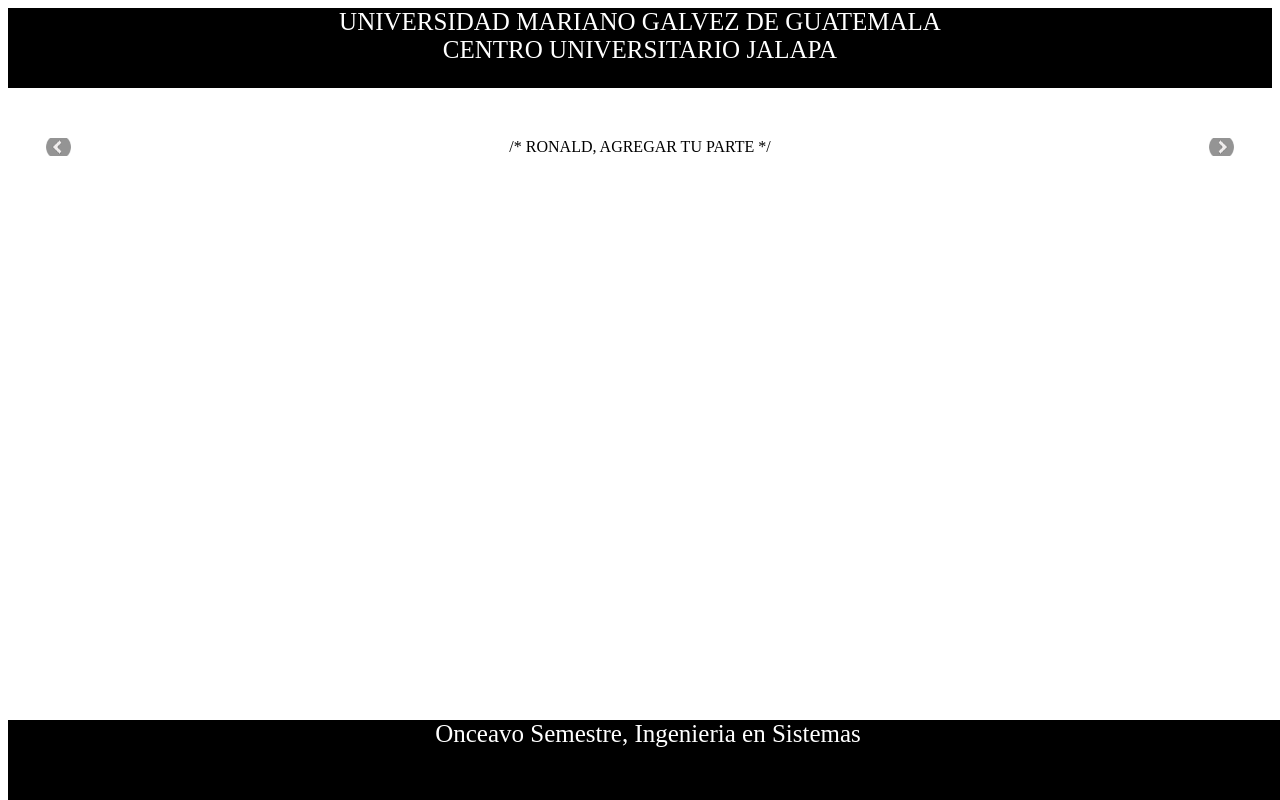
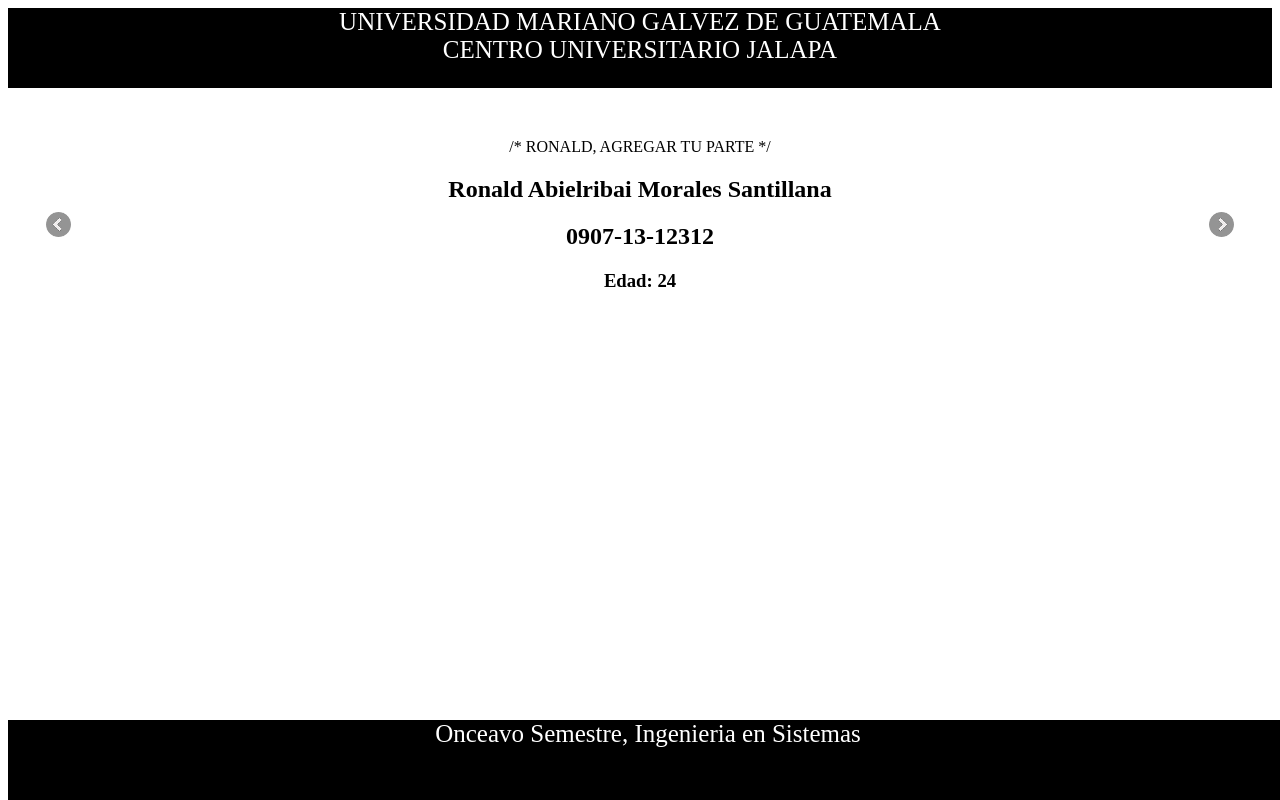
Before and after one commit to NorVinBarVan/TareaPullRequests, a plain HTML site: page index.html in a window 1280 px wide. Drawn offline with nearby package versions, Linux system fonts and the light colour scheme.

Commit message:
Commit de agregación de Ronald

```diff
--- a/index.html
+++ b/index.html
@@ -21,6 +21,9 @@
 		/*
 		RONALD, AGREGAR TU PARTE
 		*/
+		<h1>Ronald Abielribai Morales Santillana</h1>
+                <h2>0907-13-12312</h2>
+		<h3>Edad: 24</h3>
             </div>
 
 	    <div class="slider-1">
```
